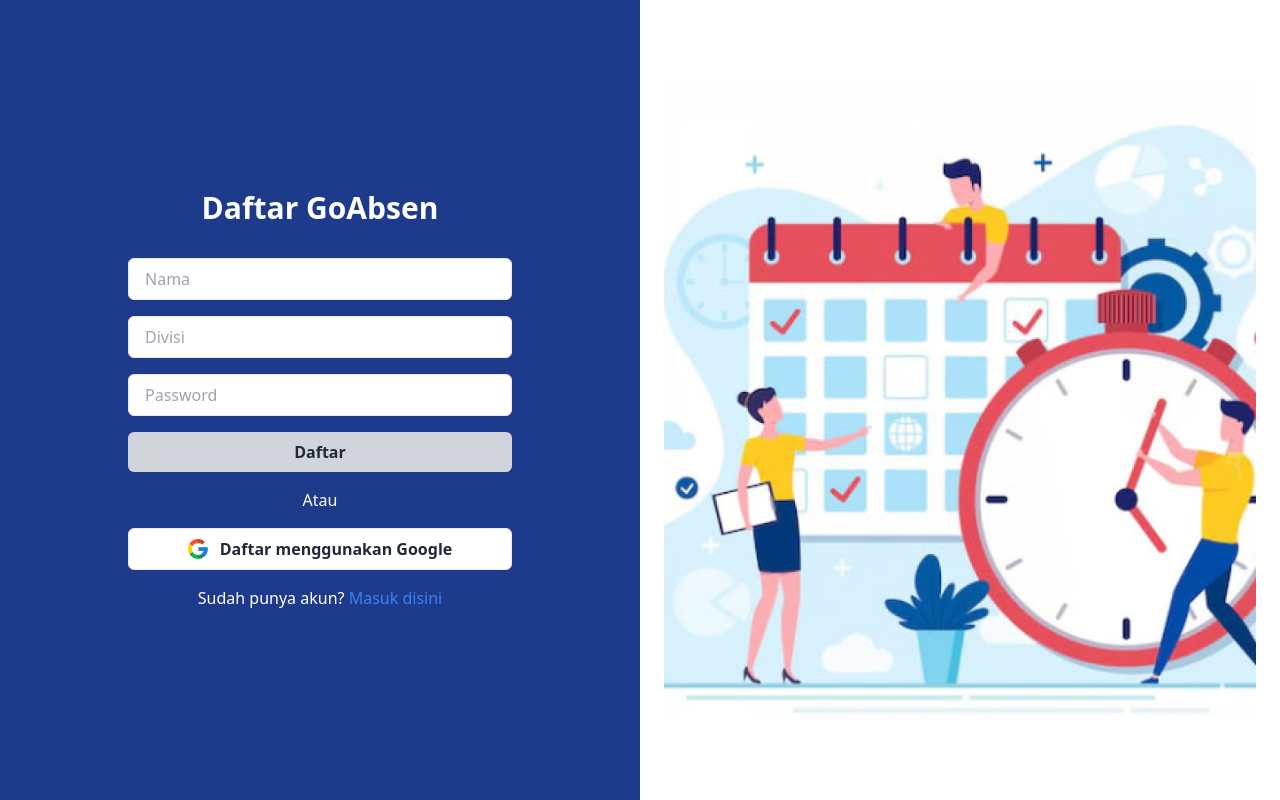
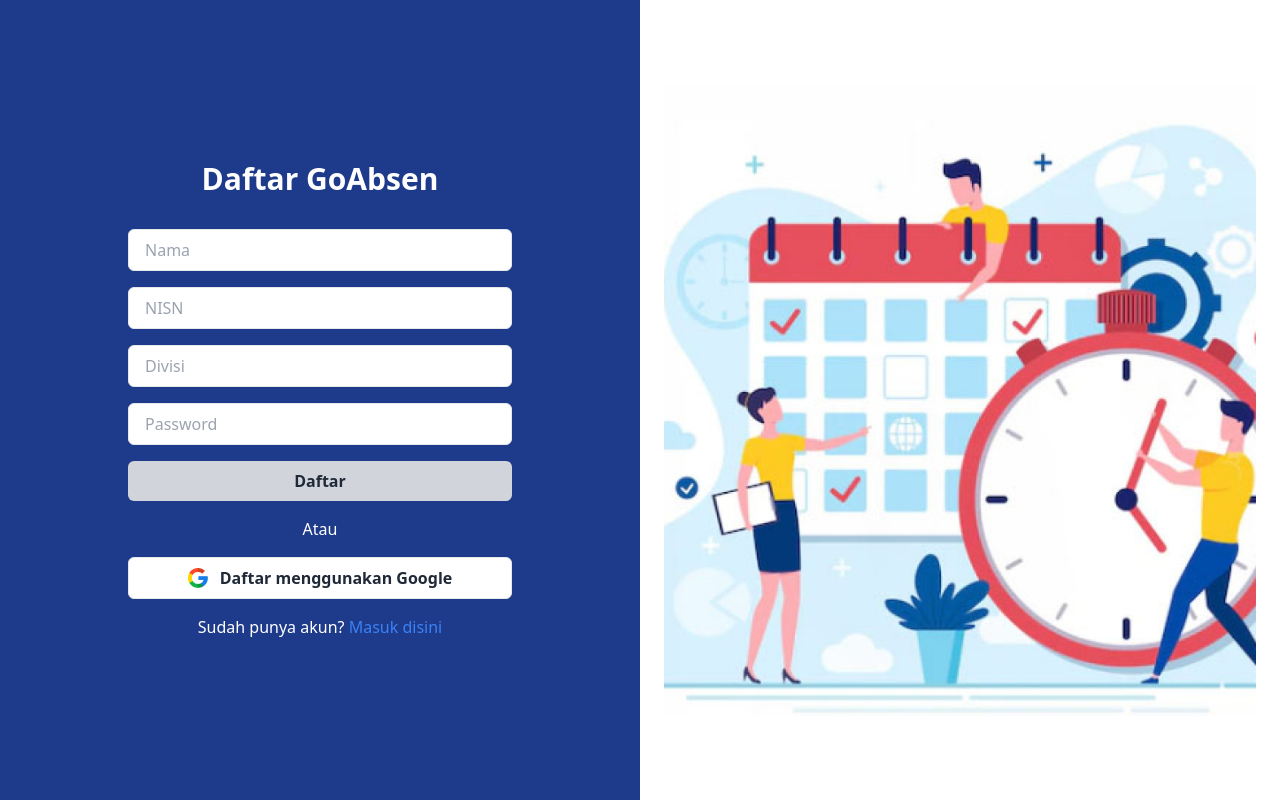
Before and after one commit to Khulika/team3-AbsensiFE, a React (Vite) app: page /register in a window 1280 px wide. Built offline with nearby package versions, Linux system fonts and the light colour scheme.

Commit message:
Add NISN

```diff
--- a/src/components/register.jsx
+++ b/src/components/register.jsx
@@ -13,6 +13,11 @@
           <input
             type="text"
             placeholder="Nama"
+            className="w-full px-4 py-2 border rounded-md text-gray-800 focus:outline-none"
+          />
+          <input
+            type="number"
+            placeholder="NISN"
             className="w-full px-4 py-2 border rounded-md text-gray-800 focus:outline-none"
           />
           <input
```
